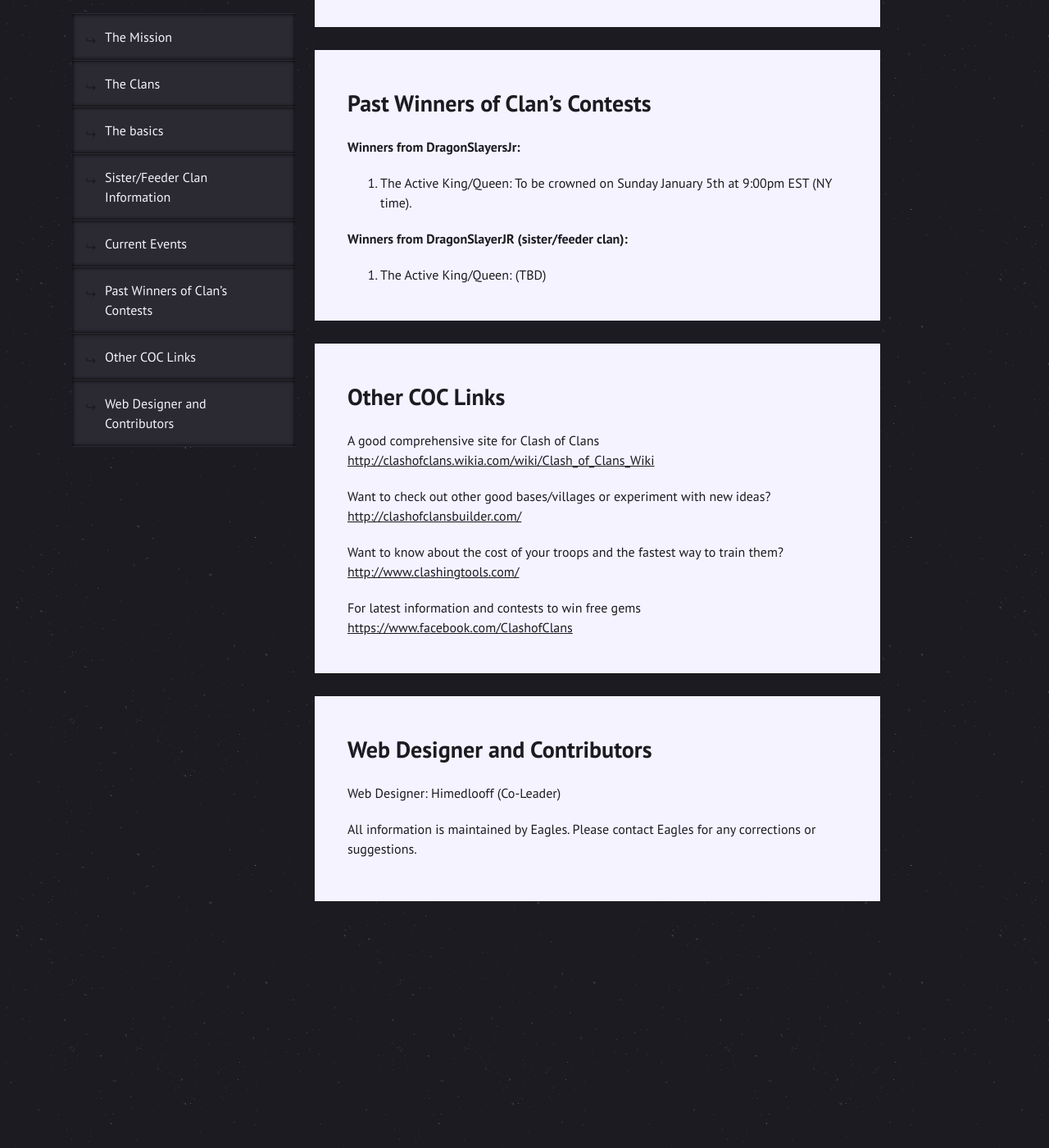
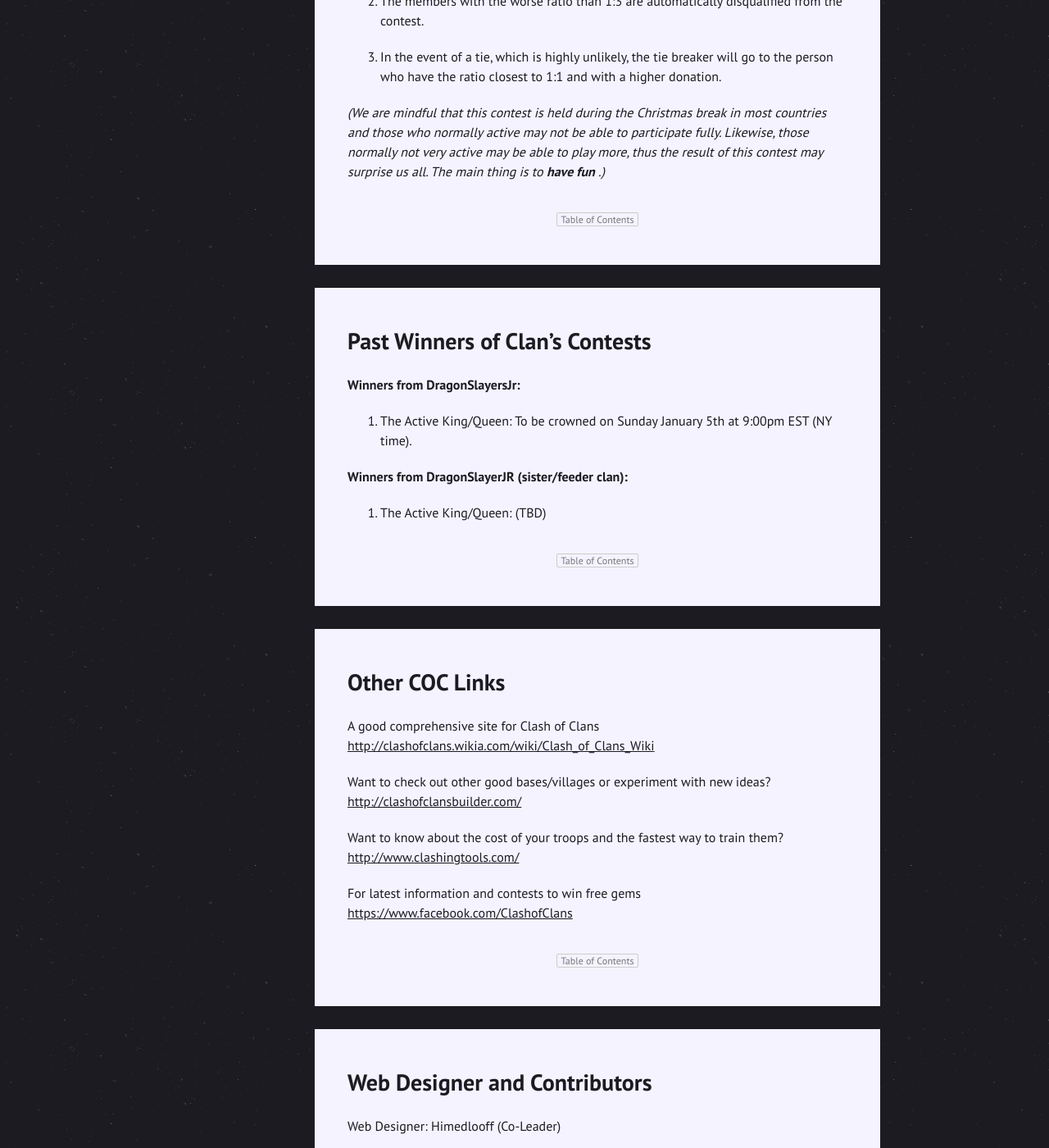
Before and after one commit to himedlooff/proto-clashers, a Jekyll site: the page built from index.md, in a window 1280 px wide and 1400 px high, scrolled down 5433 px. Shown: the whole window at 82% size. Built offline with Jekyll 4.4.1, drawn with Linux system fonts in a browser that asks for light colours; some of the changed text lies outside the part shown.

```diff
--- a/_layouts/default.html
+++ b/_layouts/default.html
@@ -43,7 +43,7 @@
     </div>
 
     <script src="{{ site.assetsurl }}js/jquery-1.9.1.min.js"></script>
-    <script src="{{ site.assetsurl }}js/jquery.sticky.js"></script>
+    <!-- <script src="{{ site.assetsurl }}js/jquery.sticky.js"></script> -->
     <script src="{{ site.assetsurl }}js/app.js"></script>
     <script>
       (function($)
--- a/assets/css/main.css
+++ b/assets/css/main.css
@@ -221,7 +221,7 @@ a.token {
 
 .toc-nav-jump-link {
     padding: 2.125em 0; /* 34 / 16 = 2.375 */
-    margin: 2.125em -1em 0; /* 34 / 16 = 2.375 */
+    margin: 2.125em -1em -2em; /* 34 / 16 = 2.375 */
     background: #E9E8F9;
     text-align: center;
 }
@@ -346,7 +346,9 @@ a.token {
     }
 
     .toc-nav-jump-link {
-        display: none;
+        padding: 0;
+        margin: 2.125em 0 0.125em; /* 34 / 16 = 2.375 */
+        background: transparent;
     }
 
 }
--- a/assets/js/app.js
+++ b/assets/js/app.js
@@ -33,20 +33,29 @@ function initTOCNav() {
     '<div id="post-nav_wrapper">' +
       '<div class="post-nav" id="post-nav">' +
         //'<h1 class="post-nav-label" id="table-of-contents">Table of contents</h1>' +
-        '<ul class="post-nav-list">' +
+        '<ul id="table-of-contents" class="post-nav-list">' +
           makeTOCNav() +
         '</ul>' +
       '</div>' +
     '</div>'
   );
 
-  if ($(window).width() > 48 * 16 &&
-      $(window).height() > $('#post-nav').height()) {
-    $('#post-nav').sticky({
-      topSpacing: 0,
-      getWidthFrom: '#post-nav_wrapper'
-    });
-  }
+  // if ($(window).width() > 48 * 16 &&
+  //     $(window).height() > $('#post-nav').height()) {
+  //   $('#post-nav').sticky({
+  //     topSpacing: 0,
+  //     getWidthFrom: '#post-nav_wrapper'
+  //   });
+  // }
+
+  // window.onresize = function() {
+  //   if ($(window).width() < 48 * 16 &&
+  //       $(window).height() < $('#post-nav').height()) {
+  //     $('#post-nav').attr('style','');
+  //     $('#post-nav-sticky-wrapper').attr('style','');
+  //     $.fn.sticky = function(){};
+  //   }
+  // }
 
 }
 
@@ -102,6 +111,8 @@ function initTOCLinks() {
       $(this).before(tocLink);
     }
   });
+
+  $('.post').append(tocLink);
 
 }
 
```
